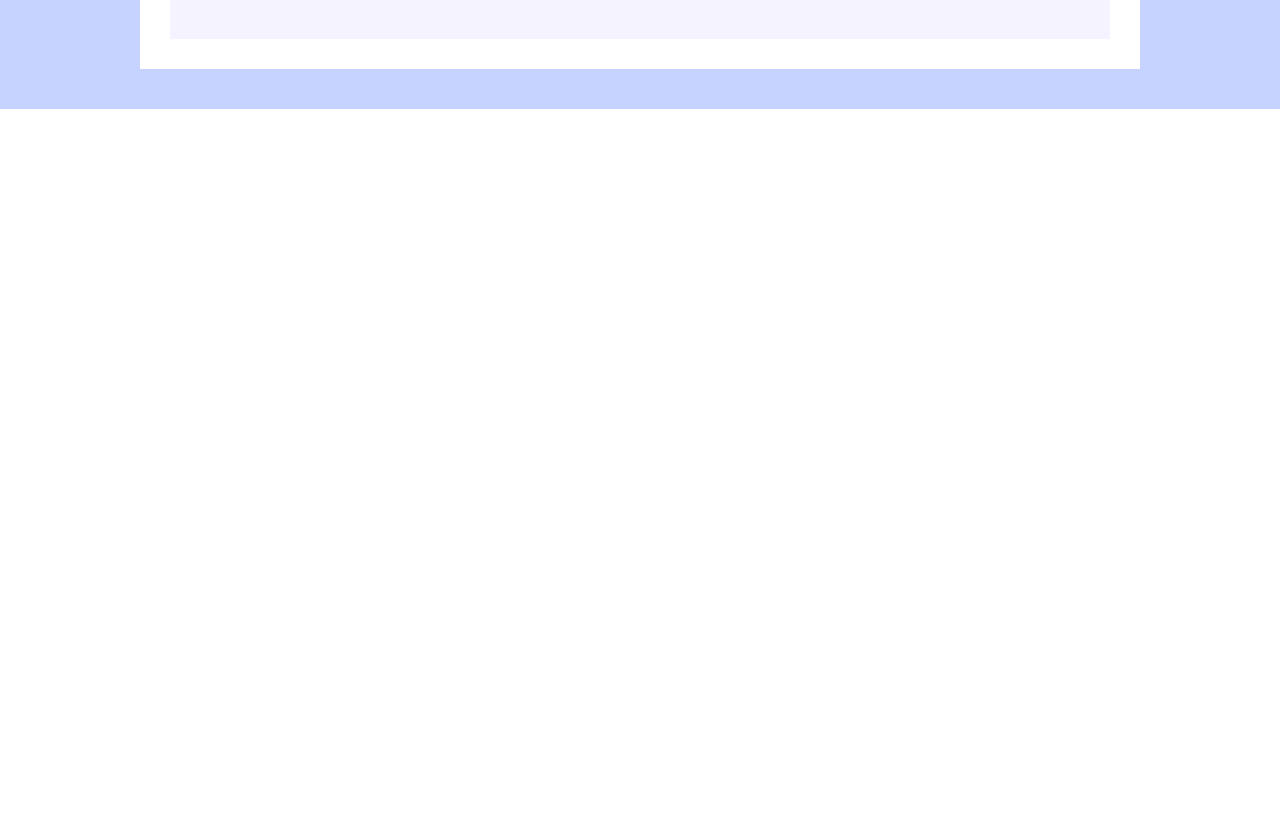
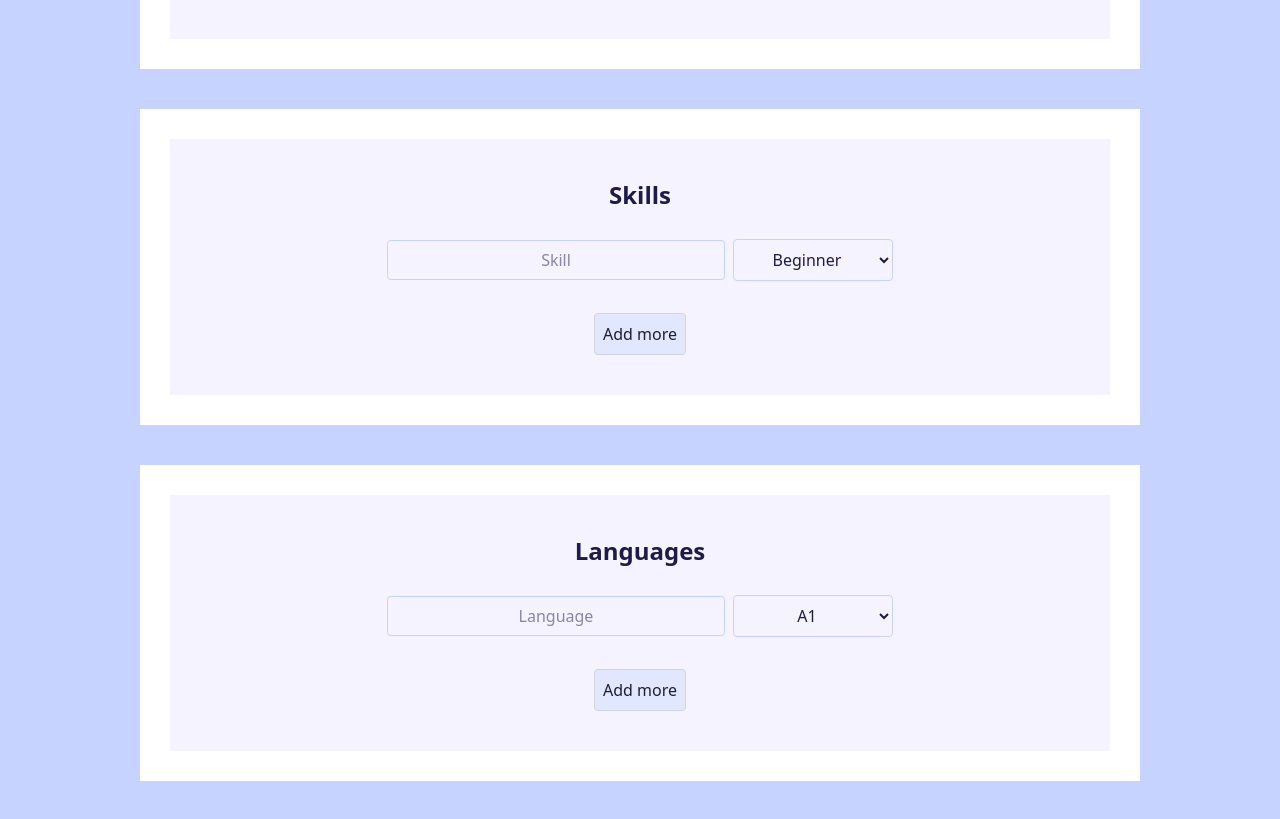
Before and after one commit to an0abi/cv-application-project, a React (Vite) app: page /preview in a window 1280 px wide. Shown: the part 1599-2418 px from the top of the page. Before the commit the page ends 1708 px from the top, so only its background shows below. Built offline with nearby package versions, Linux system fonts and the light colour scheme.

Commit message:
add Skills nad Languages

```diff
--- a/src/App.tsx
+++ b/src/App.tsx
@@ -3,6 +3,8 @@ import './App.css'
 import GeneralInfo from './container/GeneralInfo';
 import Education from './container/Education';
 import WorkExperience from './container/WorkExperience';
+import Skills from './container/Skills';
+import Languages from './container/Languages';
 
 function App() {
 
@@ -12,6 +14,8 @@ function App() {
       <GeneralInfo/>
       <Education/>
       <WorkExperience/>
+      <Skills/>
+      <Languages/>
     </div>
 
   )
--- a/src/container/Languages.tsx
+++ b/src/container/Languages.tsx
@@ -0,0 +1,79 @@
+import React, { useState } from "react";
+import InputField from "../components/InputField";
+import Button from "../components/Button";
+
+const languageLevels = ["A1", "A2", "B1", "B2", "C1", "C2"];
+
+const Languages: React.FC = () => {
+  const [languages, setLanguages] = useState([{ id: 1, value: "", level: "A1" }]);
+
+  const addLanguage = () => {
+    setLanguages([...languages, { id: Date.now(), value: "", level: "A1" }]);
+  };
+
+  const removeLanguage = (idx: number) => {
+    if (languages.length > 1) {
+      setLanguages(languages.filter((_, i) => i !== idx));
+    }
+  };
+
+  const handleChange = (idx: number, value: string) => {
+    setLanguages(
+      languages.map((lang, i) => (i === idx ? { ...lang, value } : lang))
+    );
+  };
+
+  const handleLevelChange = (idx: number, level: string) => {
+    setLanguages(
+      languages.map((lang, i) => (i === idx ? { ...lang, level } : lang))
+    );
+  };
+
+  return (
+    <div className="bg-violet-50 flex flex-col gap-4 p-10 w-250 border-30 border-white justify-center items-center">
+      <div className="text-2xl font-bold text-indigo-950 pb-3">Languages</div>
+      {languages.map((lang, idx) => (
+        <div
+          key={lang.id}
+          className="relative w-full flex items-center justify-center gap-2"
+        >
+          {languages.length > 1 && (
+            <button
+              type="button"
+              className="absolute top-1 right-0 text-violet-500 text-xl font-bold z-10 hover:text-violet-700"
+              onClick={() => removeLanguage(idx)}
+              aria-label="Remove language"
+              style={{ background: "none", border: "none", cursor: "pointer" }}
+            >
+              ×
+            </button>
+          )}
+          <label>
+            <InputField
+              type="text"
+              name={`language-${lang.id}`}
+              placeholder="Language"
+              value={lang.value}
+              onChange={(e) => handleChange(idx, e.target.value)}
+            />
+          </label>
+          <select
+            className="px-3 py-2 border border-indigo-200 rounded-sm hover:border-indigo-300 focus:outline-none focus:ring-violet-400 text-indigo-950 w-40 text-center"
+            value={lang.level}
+            onChange={(e) => handleLevelChange(idx, e.target.value)}
+            name={`language-level-${lang.id}`}
+          >
+            {languageLevels.map((level) => (
+              <option key={level} value={level}>{level}</option>
+            ))}
+          </select>
+        </div>
+      ))}
+      <div className="flex gap-4 mt-4 justify-center">
+        <Button onClick={addLanguage}>Add more</Button>
+      </div>
+    </div>
+  );
+};
+
+export default Languages;
--- a/src/container/Skills.tsx
+++ b/src/container/Skills.tsx
@@ -0,0 +1,79 @@
+import React, { useState } from "react";
+import InputField from "../components/InputField";
+import Button from "../components/Button";
+
+const skillLevels = ["Beginner", "Intermediate", "Advanced", "Expert"];
+
+const Skills: React.FC = () => {
+  const [skills, setSkills] = useState([{ id: 1, value: "", level: "Beginner" }]);
+
+  const addSkill = () => {
+    setSkills([...skills, { id: Date.now(), value: "", level: "Beginner" }]);
+  };
+
+  const removeSkill = (idx: number) => {
+    if (skills.length > 1) {
+      setSkills(skills.filter((_, i) => i !== idx));
+    }
+  };
+
+  const handleChange = (idx: number, value: string) => {
+    setSkills(
+      skills.map((skill, i) => (i === idx ? { ...skill, value } : skill))
+    );
+  };
+
+  const handleLevelChange = (idx: number, level: string) => {
+    setSkills(
+      skills.map((skill, i) => (i === idx ? { ...skill, level } : skill))
+    );
+  };
+
+  return (
+    <div className="bg-violet-50 flex flex-col gap-4 p-10 w-250 border-30 border-white justify-center items-center">
+      <div className="text-2xl font-bold text-indigo-950 pb-3">Skills</div>
+      {skills.map((skill, idx) => (
+        <div
+          key={skill.id}
+          className="relative w-full flex items-center justify-center gap-2"
+        >
+          {skills.length > 1 && (
+            <button
+              type="button"
+              className="absolute top-1 right-0 text-violet-500 text-xl font-bold z-10 hover:text-violet-700"
+              onClick={() => removeSkill(idx)}
+              aria-label="Remove skill"
+              style={{ background: "none", border: "none", cursor: "pointer" }}
+            >
+              ×
+            </button>
+          )}
+          <label>
+            <InputField
+              type="text"
+              name={`skill-${skill.id}`}
+              placeholder="Skill"
+              value={skill.value}
+              onChange={(e) => handleChange(idx, e.target.value)}
+            />
+          </label>
+          <select
+            className="px-3 py-2 border border-indigo-200 rounded-sm hover:border-indigo-300 focus:outline-none focus:ring-violet-400 text-indigo-950 w-40 text-center"
+            value={skill.level}
+            onChange={(e) => handleLevelChange(idx, e.target.value)}
+            name={`skill-level-${skill.id}`}
+          >
+            {skillLevels.map((level) => (
+              <option key={level} value={level}>{level}</option>
+            ))}
+          </select>
+        </div>
+      ))}
+      <div className="flex gap-4 mt-4 justify-center">
+        <Button onClick={addSkill}>Add more</Button>
+      </div>
+    </div>
+  );
+};
+
+export default Skills;
```
